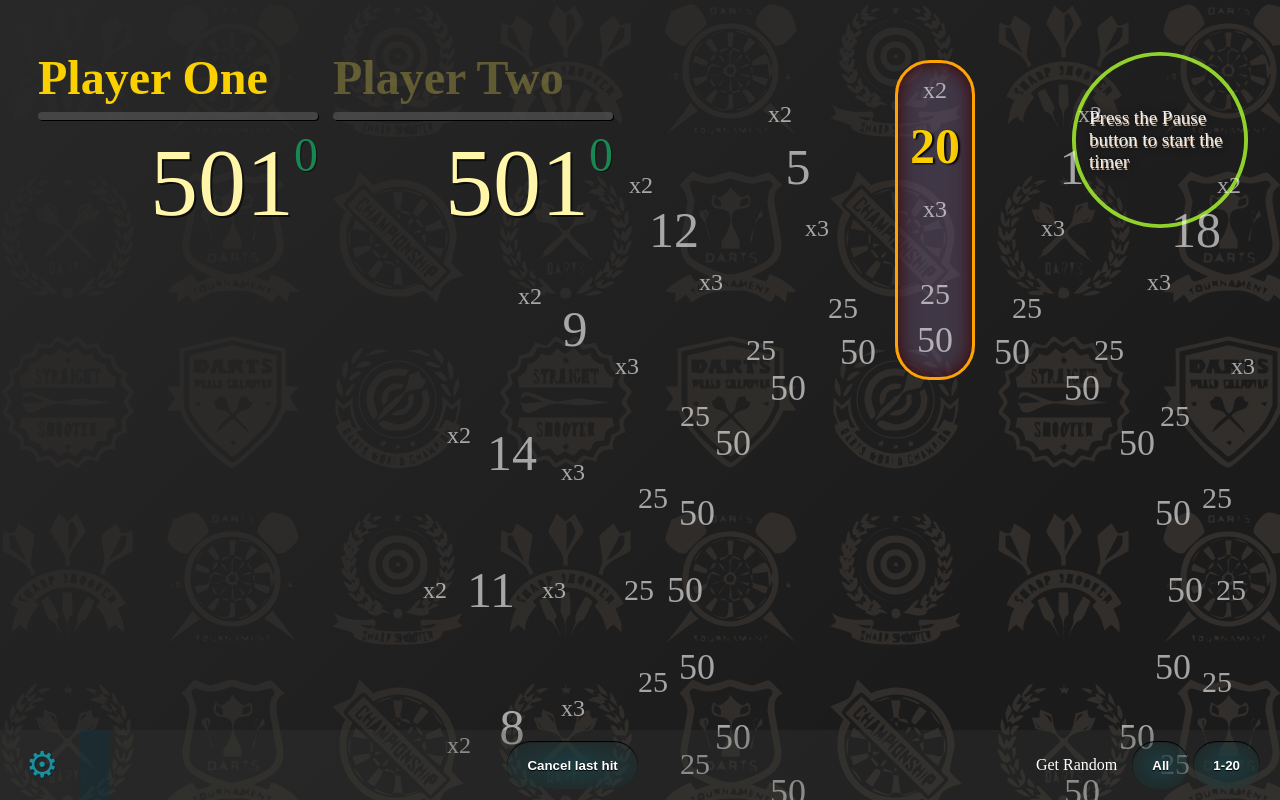
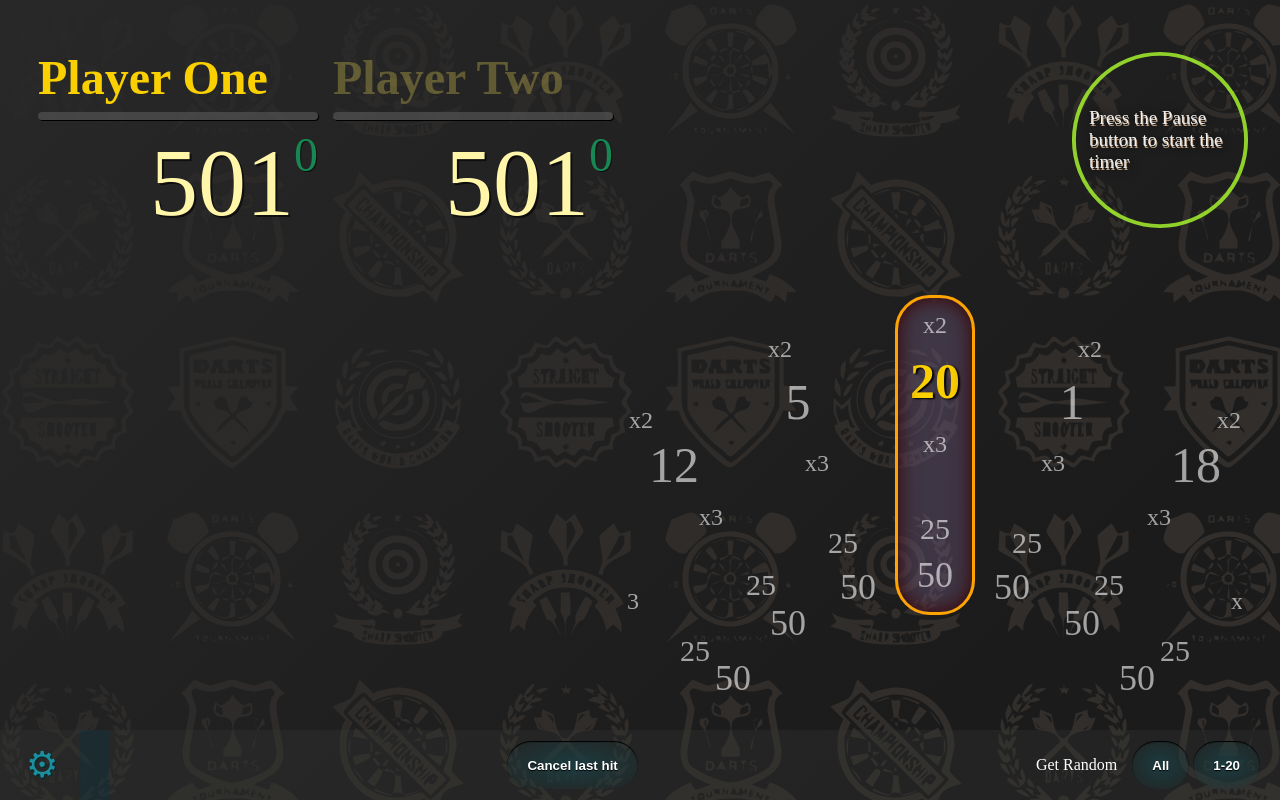
Before and after one commit to fingermaster/Darts-Project, a website with bundled scripts: page index.html in a window 1280 px wide. Built offline with nearby package versions, Linux system fonts and the light colour scheme.

Commit message:
style: improve UI responsiveness for small screens - Hide inactive selector parts on screens < 1700px - Change selector container position from fixed to relative

```diff
--- a/index.scss
+++ b/index.scss
@@ -257,7 +257,7 @@ nav {
 .wrapper {
    scale: 1;
    position: fixed;
-   top: 60px;
+   top: 80px;
    height: var(--selector-height);
    border-radius: var(--border-radius);
    background: #7b648d5c;
@@ -277,7 +277,11 @@ nav {
       z-index: 2;
    }
 }
-
+@media (max-width: 1700px) {
+   .wrapper {
+      position: relative;
+   }
+}
 #selectorCircle {
    position: absolute;
    left: var(--sector);
@@ -490,6 +494,7 @@ div.sector:nth-child(odd) div:nth-child(odd) {
    }
 
    .deck {
+      overflow: hidden;
       display: flex;
       flex: auto;
       flex-direction: column;
```
Also changed, not shown: index.css, 1 other file.
